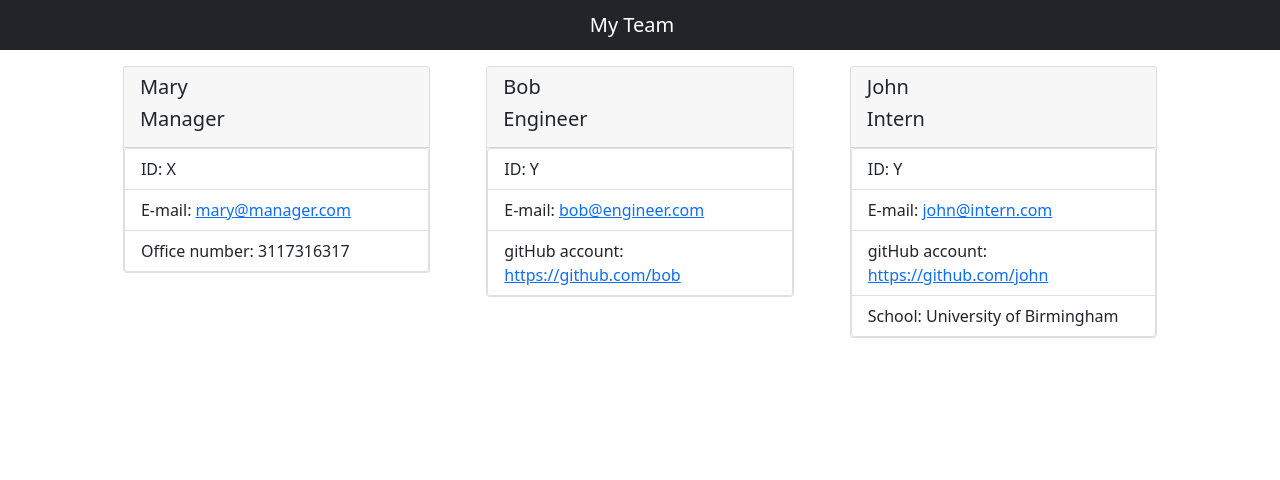
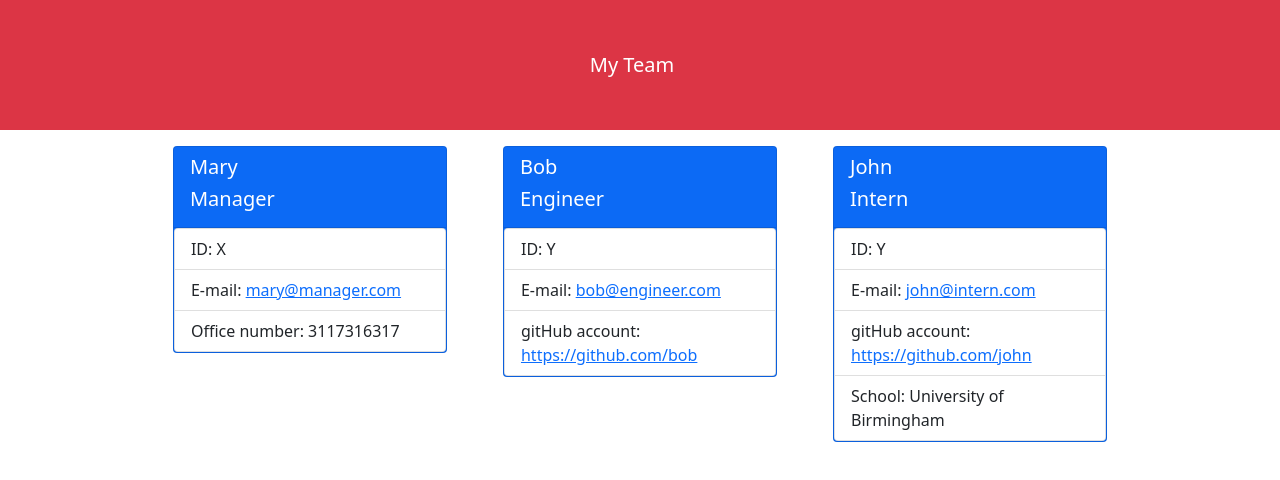
Before and after one commit to SyreetaC/team-profile-generator, a website: page dist/index.html in a window 1280 px wide. Drawn offline with nearby package versions, Linux system fonts and the light colour scheme.

Commit message:
styling added to sample HTML

```diff
--- a/dist/index.html
+++ b/dist/index.html
@@ -14,7 +14,7 @@
   </head>
   <body>
     <header>
-      <nav class="navbar navbar-dark bg-dark">
+      <nav class="navbar navbar-dark bg-danger p-5">
         <div class="container-fluid d-flex justify-content-center">
           <span class="navbar-brand mb-0 h1">My Team</span>
         </div>
@@ -23,7 +23,7 @@
     <main class="d-flex justify-content-center container-fluid">
       <div class="row row-cols-1 row-cols-md-3 g-4">
         <div class="col">
-          <div class="card m-3">
+          <div class="card text-white bg-primary m-3" style="max-width: 18rem">
             <div class="card-header">
               <h5 class="card-title">Mary</h5>
               <h5 class="card-title">Manager</h5>
@@ -42,7 +42,7 @@
         </div>
 
         <div class="col">
-          <div class="card m-3">
+          <div class="card text-white bg-primary m-3" style="max-width: 18rem">
             <div class="card-header">
               <h5 class="card-title">Bob</h5>
               <h5 class="card-title">Engineer</h5>
@@ -66,7 +66,7 @@
         </div>
 
         <div class="col">
-          <div class="card m-3">
+          <div class="card text-white bg-primary m-3" style="max-width: 18rem">
             <div class="card-header">
               <h5 class="card-title">John</h5>
               <h5 class="card-title">Intern</h5>
```
